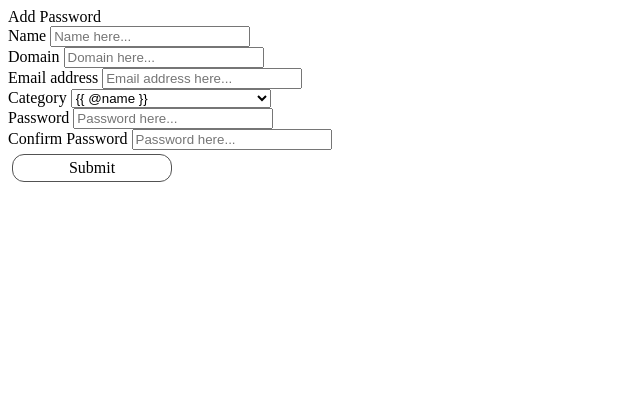
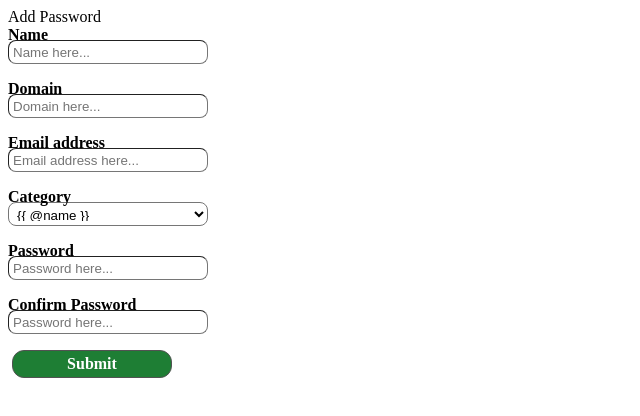
Before and after one commit to OpenDSU/password-manager, a website: page code/pages/add-password.html in a window 1280 px wide. Shown: the whole page, without its empty margins (0-640 px from the left). Drawn offline with Linux system fonts and the light colour scheme; files that its build step writes are made by us from their sources.

Commit message:
redesign add-password and add-category

```diff
--- a/code/pages/add-password.html
+++ b/code/pages/add-password.html
@@ -6,30 +6,30 @@
         <webc-container controller="AddPasswordController">
             <div class="add-password-card">
                 <div>
-                    <label for="name" class="left-column">Name</label>
-                    <input type="text" id="name" placeholder="Name here..." class="right-column">
+                    <label for="name" class="field-name">Name</label>
+                    <input type="text" id="name" placeholder="Name here..." class="field-input">
                 </div>
                 <div>
-                    <label for="domain" class="left-column">Domain</label>
-                    <input type="text" id="domain" placeholder="Domain here..." class="right-column">
+                    <label for="domain" class="field-name">Domain</label>
+                    <input type="text" id="domain" placeholder="Domain here..." class="field-input">
                 </div>
                 <div>
-                    <label for="email-address" class="left-column">Email address</label>
-                    <input type="text" id="email-address" placeholder="Email address here..." class="right-column">
+                    <label for="email-address" class="field-name">Email address</label>
+                    <input type="text" id="email-address" placeholder="Email address here..." class="field-input">
                 </div>
                 <div>
-                    <label for="category" class="left-column">Category</label>
-                    <select id="category" data-for="@categories" class="right-column">
+                    <label for="category" class="field-name">Category</label>
+                    <select id="category" data-for="@categories" class="field-input">
                         <option>{{ @name }}</option>
                     </select>
                 </div>
                 <div>
-                    <label for="password" class="left-column">Password</label>
-                    <input type="password" id="password" placeholder="Password here..." class="right-column">
+                    <label for="password" class="field-name">Password</label>
+                    <input type="password" id="password" placeholder="Password here..." class="field-input">
                 </div>
                 <div>
-                    <label for="confirm-password" class="left-column">Confirm Password</label>
-                    <input type="password" id="confirm-password" placeholder="Password here..." class="right-column">
+                    <label for="confirm-password" class="field-name">Confirm Password</label>
+                    <input type="password" id="confirm-password" placeholder="Password here..." class="field-input">
                 </div>
                 <div class="action-button" data-tag="add-password-submit">Submit</div>
             </div>
--- a/code/pages/stylesheets/add-category.css
+++ b/code/pages/stylesheets/add-category.css
@@ -6,4 +6,20 @@
     width: 150px;
     text-align: center;
     cursor: pointer;
+    background-color: #1e7e34;
+    font-weight: bold;
+    color: white;
 }
+
+.field-input {
+    vertical-align: center;
+    display: block;
+    padding: 4px;
+    width: 200px;
+    height: 1.5rem;
+    margin-top: -4px;
+    margin-bottom: 16px;
+    border-width: 1px;
+    border-radius: 8px;
+    background-color: white;
+}
--- a/code/pages/stylesheets/add-password.css
+++ b/code/pages/stylesheets/add-password.css
@@ -6,12 +6,26 @@
     width: 150px;
     text-align: center;
     cursor: pointer;
+    background-color: #1e7e34;
+    font-weight: bold;
+    color: white;
 }
 
-.left-column {
+.field-name {
+    display: block;
     min-width: 200px;
+    font-weight: bold;
 }
 
-.right-column {
+.field-input {
+    vertical-align: center;
+    display: block;
+    padding: 4px;
     width: 200px;
+    height: 1.5rem;
+    margin-top: -4px;
+    margin-bottom: 16px;
+    border-width: 1px;
+    border-radius: 8px;
+    background-color: white;
 }
```
Also changed, not shown: code/pages/add-category.html (+2 -2 lines).
